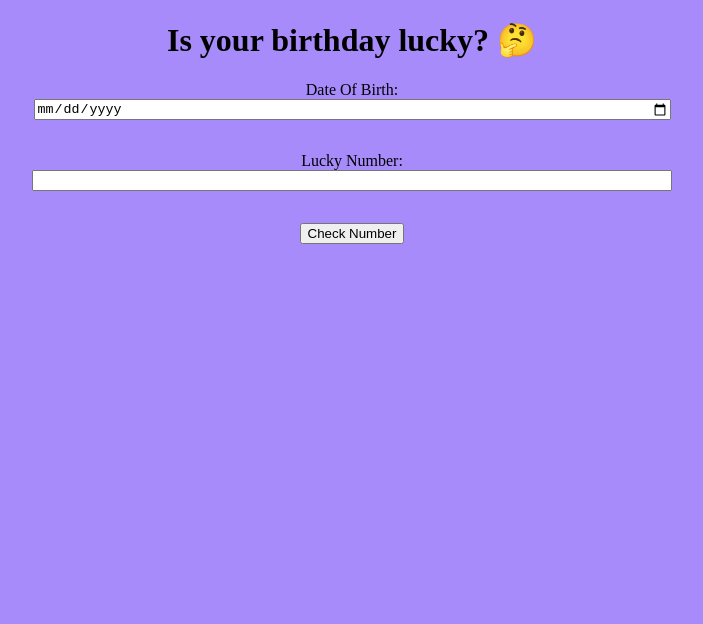
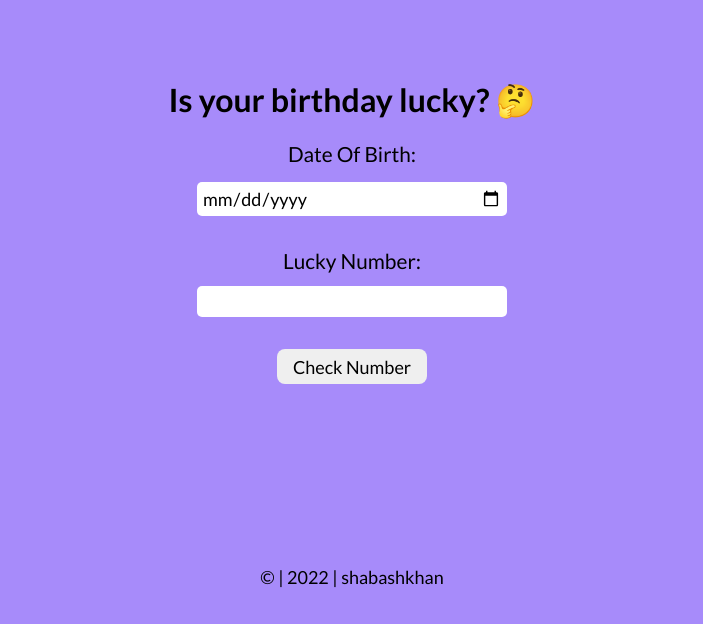
Before and after one commit to shahbazDev/lucky-birthday-check, a plain HTML site: page index.html in a window 1280 px wide. Shown: the whole page, without its empty margins (288-991 px from the left). Drawn offline with Linux system fonts and the light colour scheme.

Commit message:
refactor:end

```diff
--- a/app.js
+++ b/app.js
@@ -5,7 +5,7 @@ const outputBox = document.querySelector("#output-Box");
 
 function compareValues(sum,luckyNumber){
     if(sum%luckyNumber===0){
-        outputBox.innerText ="your birthday is lucky😍"
+        outputBox.innerText ="your birthday is lucky!😍"
     }
     else{
         outputBox.innerText ="your birthday is not lucky😢"
--- a/index.html
+++ b/index.html
@@ -5,11 +5,15 @@
     <meta http-equiv="X-UA-Compatible" content="IE=edge">
     <meta name="viewport" content="width=device-width, initial-scale=1.0">
     <title>Is your birthday lucky</title>
+    <link
+    href="https://fonts.googleapis.com/css2?family=Lato:wght@400;700&display=swap"
+    rel="stylesheet"
+  />
     <link rel="stylesheet" href="/style.css" />
 </head>
 <body>
-    <h1>Is your birthday lucky? 🤔</h1>
-    <main>
+    <h1 class="header"> Is your birthday lucky? 🤔</h1>
+    <main class="container">
     <label for="date-of-birth">Date Of Birth:</label>
     <input type="date" id="date-of-birth" />
     <label for="lucky-number">Lucky Number:</label>
@@ -17,7 +21,7 @@
     <button id="check-number">Check Number</button>
     <p id="output-Box"></p>
 </main>
-   <!-- <footer>© | 2022 | shabashkhan</footer>  -->
+   <footer>© | 2022 | shabashkhan</footer>
    <script src="./app.js" type="text/javascript"></script>
 </body>
 </html>
--- a/style.css
+++ b/style.css
@@ -1,5 +1,7 @@
+
 :root{
     --primary-color:#a78bfa;
+
 }
 body{
     background-color: var(--primary-color);
@@ -8,14 +10,71 @@ body{
 #date-of-birth{
     display:block;
     margin-bottom: 2rem;
+    margin-top: 1rem;
 
 }
 #lucky-number{
     display: block;
     margin-bottom: 2rem;
+    margin-top: 0.8rem;
 }
+
+#check-number{
+ border: 2px solid var(--black);
+ padding: 0.4rem 1rem;
+ border-radius: 0.5rem;
+font-size: large;
+cursor: pointer;
+}
+
+#output-Box{
+  margin-top: 1rem;
+  font-size: x-large;
+  padding: 0.5rem;
+}
+
+
+
+
+
+
+
+label {
+    font-weight: 500;
+    font-size: 1.3rem;
+  }
+
 input{
     width: 50%;
     margin: auto;
+    border-radius: 5px;
+    padding: 0.3rem;
+    font-size: large;
+    border: transparent;
+}
 
+
+
+
+
+
+
+* {
+    font-family: "Lato", sans-serif;
+  }
+
+.header {
+  text-align: center;
+  margin-top: 80px;
 }
+
+.container {
+  width: 600px;
+  margin: auto auto;
+}
+
+footer {
+  font-size: large;
+  text-align: center;
+  margin-top: 150px;
+}
```
